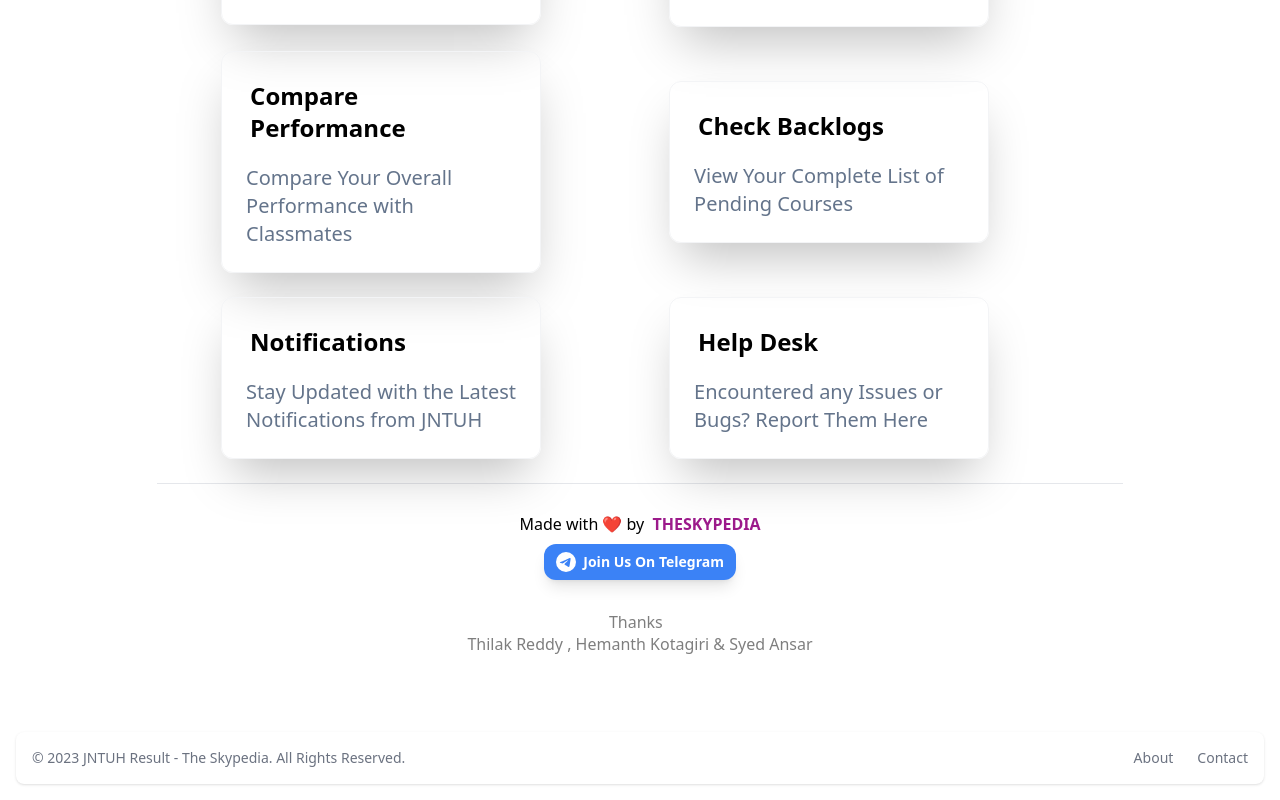
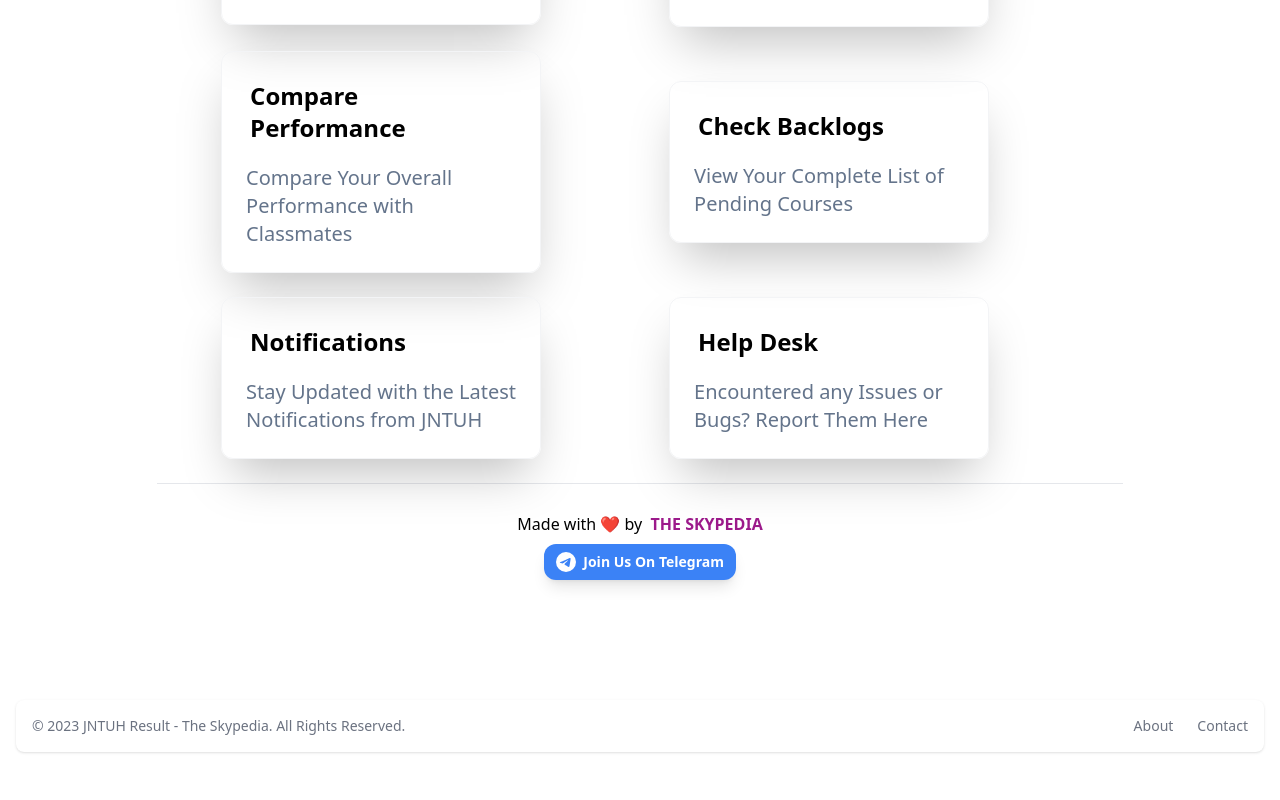
Before and after one commit to Saipreetham0/Results-jntuh-theskypedia, a Next.js app: page / in a window 1280 px wide. Shown: the part 852-1652 px from the top of the page. After the commit the page ends 1620 px from the top, so only its background shows below. Built offline with nearby package versions, Linux system fonts and the light colour scheme.

Commit message:
Footer Update

```diff
--- a/components/Home/HomeNavigationLinks.js
+++ b/components/Home/HomeNavigationLinks.js
@@ -209,10 +209,10 @@ const HomeNavLinks = () => {
           )}
         </div>
         <br />
-        <hr className="w-full border-gray" />
+        <hr className="w-full border-gray dark:border-gray-700" />
         <br />
         {/* Footer */}
-        <p className="mt-1 block text-left mx-[12%] text-center text-[65%] sm:text-[100%]">
+        <p className="mt-1 block  mx-[12%] text-center text-[65%] sm:text-[100%]">
           Made with ❤ by &nbsp;
           <Link href="https://theskypedia.com">
             <a
@@ -220,7 +220,7 @@ const HomeNavLinks = () => {
               className="font-bold text-[#9C1A8B]"
               onClick={() => window.location.reload()}
             >
-              THESKYPEDIA
+              THE SKYPEDIA
             </a>
           </Link>
         </p>
@@ -231,7 +231,7 @@ const HomeNavLinks = () => {
 
         <br />
         {/* Footer */}
-        <footer className="bottom-0 opacity-50">
+        {/* <footer className="bottom-0 opacity-50">
           <div className="md:h-8 ">
             <div className=" md:px-0">
               <p className="text-center text-sm sm:text-[100%]">
@@ -263,7 +263,7 @@ const HomeNavLinks = () => {
               </p>
             </div>
           </div>
-        </footer>
+        </footer> */}
         <br />
       </div>
     </>
--- a/pages/help.js
+++ b/pages/help.js
@@ -135,7 +135,7 @@ function Home() {
                         </p>
                     </div>
                 </Link>
-                <Link href="/Faqs">
+                <Link href="/faqs">
                     <div className="border border-gray-100 hover:drop-shadow-sm group text-black shadow-2xl max-w-xs p-6 mt-6 text-left md:w-96 rounded-xl hover:border-gray-500 transition ease-in-out delay-75 hover:-translate-y-1 hover:scale-105 hover:bg-blue-200 duration-300">
                         <h3 className="text-sky-400 text-lg sm:text-xl font-bold p-2 text-center group-hover:text-black text-lg sm:text-2xl font-bold">
                             <BiHelpCircle className="inline-block mr-2 align-middle" />
```
